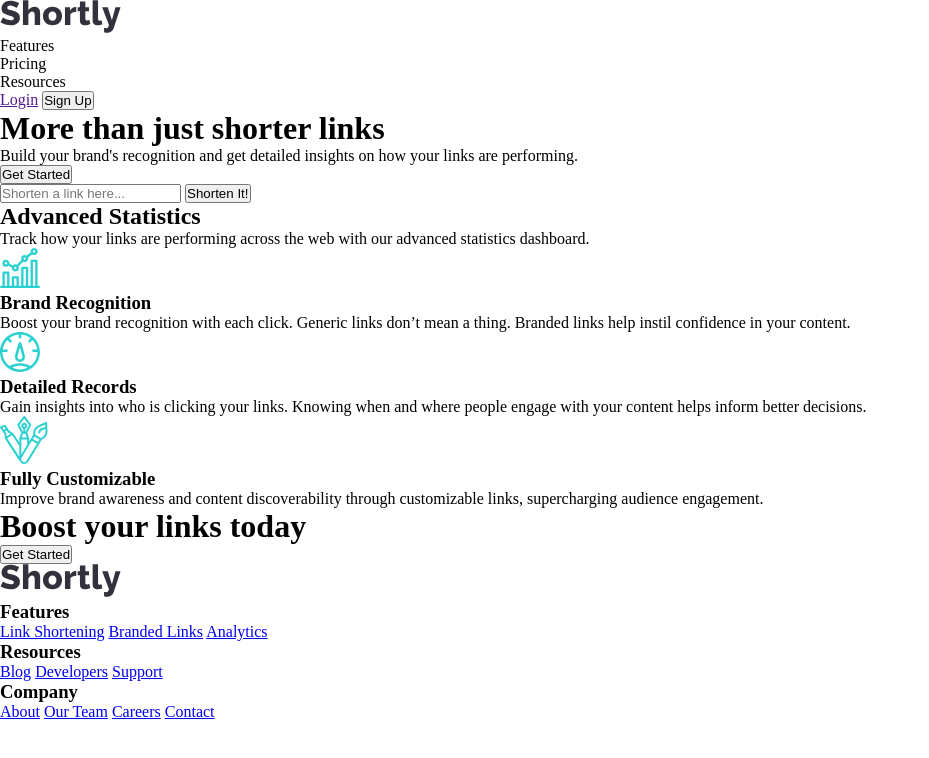
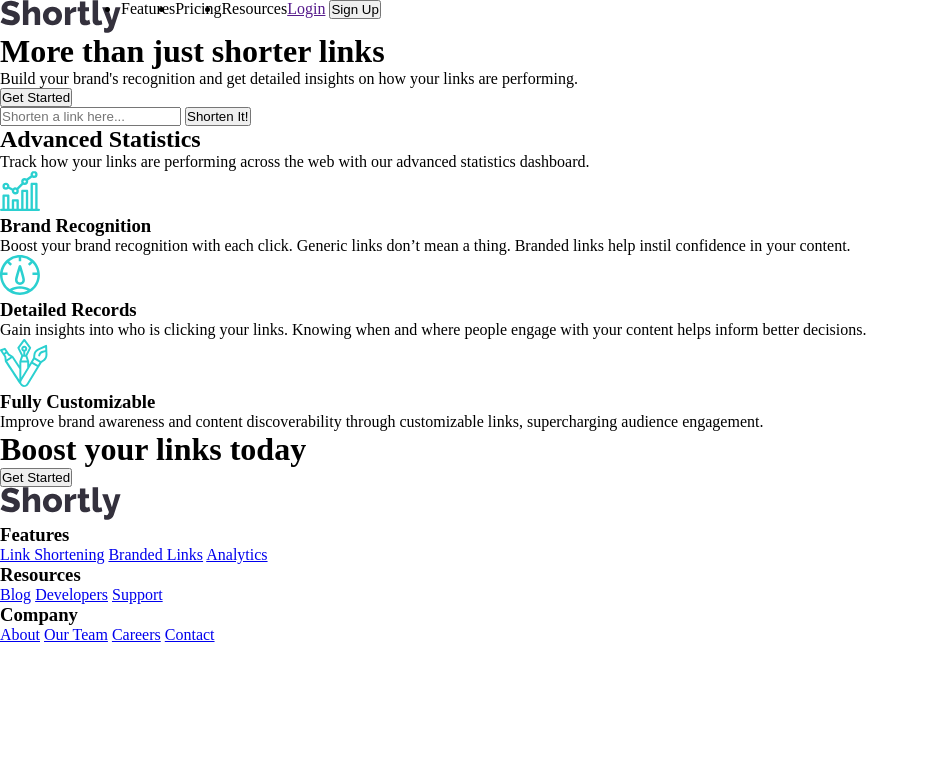
Before and after one commit to DjebrilZidour/gmc-chalenge11, a plain HTML site: page index.html in a window 1280 px wide. Shown: the whole page, without its empty margins (0-929 px from the left). Drawn offline with Linux system fonts and the light colour scheme.

Commit message:
fnish nav fles

```diff
--- a/index.html
+++ b/index.html
@@ -14,8 +14,8 @@
 </head>
 <body>
 
-  <div>
-    <div>
+  <div id="navbar">
+    <div id="left-part">
       <img src="./images/logo.svg" alt="">
       <ul>
         <li>Features</li>
--- a/style.css
+++ b/style.css
@@ -2,3 +2,17 @@
     margin: 0;
     padding: 0;
 }
+
+
+
+#navbar{
+    display: flex;
+}
+
+#navbar ul{
+    display: flex;
+}
+
+#left-part{
+    display: flex;
+}
```
